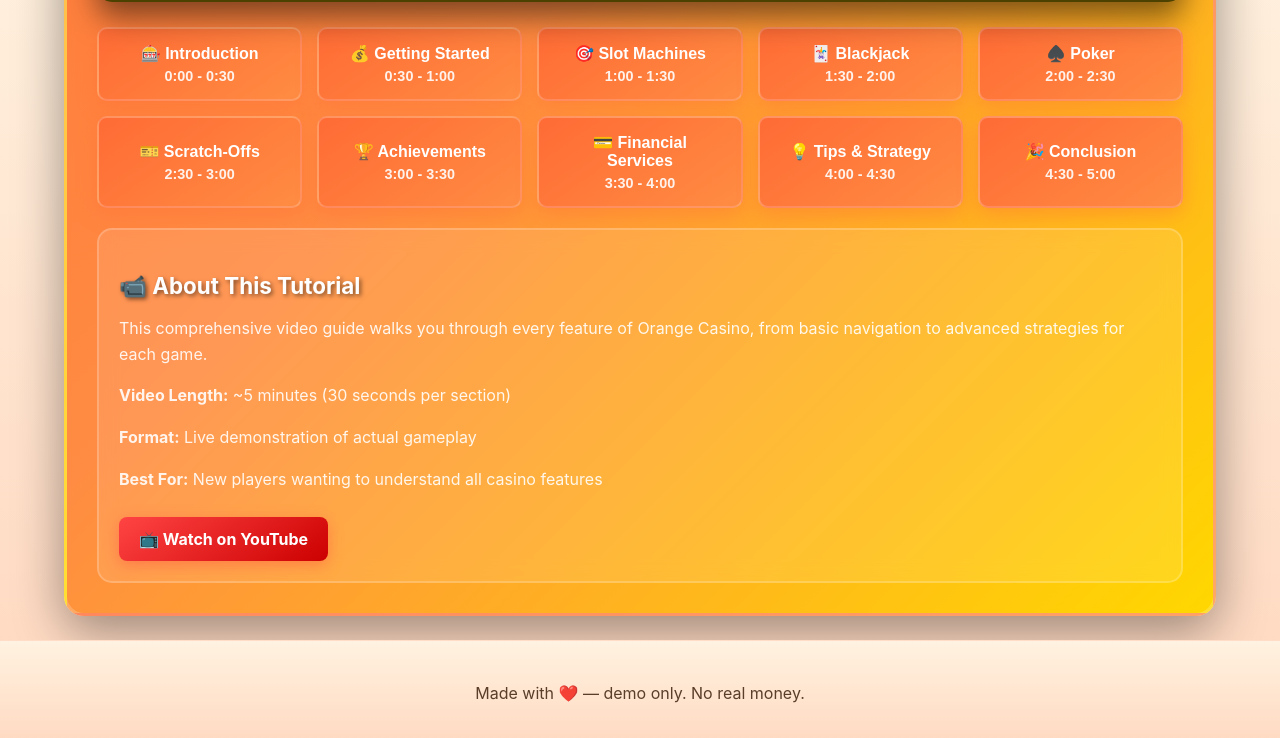
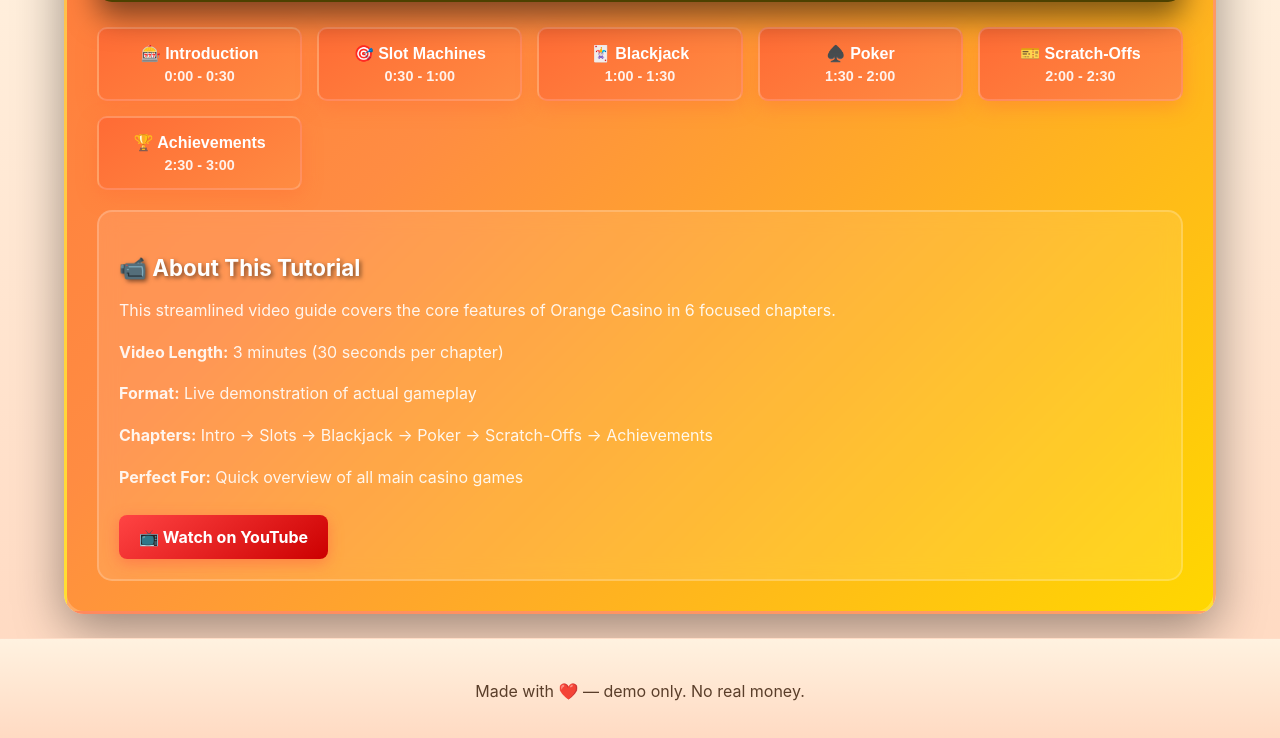
Before and after one commit to Henry6197/OrangeCasino, a plain HTML site: page help-video.html in a window 1280 px wide. Shown: the part 909-1647 px from the top of the page. Drawn offline with Linux system fonts and the light colour scheme.

Commit message:
Rework help video: streamline to 6 chapters (intro, slots, blackjack, poker, scratch-offs, achievements) with 30-second intervals

```diff
--- a/help-video.html
+++ b/help-video.html
@@ -186,7 +186,7 @@
         <div class="video-container">
             <div class="video-header">
                 <h1 class="video-title">🎰 Orange Casino Tutorial 🎰</h1>
-                <p class="video-subtitle">Complete walkthrough of all casino games and features</p>
+                <p class="video-subtitle">Essential guide to all casino games - 6 chapters, 30 seconds each</p>
             </div>
 
             <div class="video-frame">
@@ -204,49 +204,34 @@
                     <div class="chapter-time">0:00 - 0:30</div>
                 </button>
                 <button class="chapter-btn" onclick="seekToTime(30)">
-                    💰 Getting Started
+                    🎯 Slot Machines
                     <div class="chapter-time">0:30 - 1:00</div>
                 </button>
                 <button class="chapter-btn" onclick="seekToTime(60)">
-                    🎯 Slot Machines
+                    🃏 Blackjack
                     <div class="chapter-time">1:00 - 1:30</div>
                 </button>
                 <button class="chapter-btn" onclick="seekToTime(90)">
-                    🃏 Blackjack
+                    ♠️ Poker
                     <div class="chapter-time">1:30 - 2:00</div>
                 </button>
                 <button class="chapter-btn" onclick="seekToTime(120)">
-                    ♠️ Poker
+                    🎫 Scratch-Offs
                     <div class="chapter-time">2:00 - 2:30</div>
                 </button>
                 <button class="chapter-btn" onclick="seekToTime(150)">
-                    🎫 Scratch-Offs
+                    🏆 Achievements
                     <div class="chapter-time">2:30 - 3:00</div>
-                </button>
-                <button class="chapter-btn" onclick="seekToTime(180)">
-                    🏆 Achievements
-                    <div class="chapter-time">3:00 - 3:30</div>
-                </button>
-                <button class="chapter-btn" onclick="seekToTime(210)">
-                    💳 Financial Services
-                    <div class="chapter-time">3:30 - 4:00</div>
-                </button>
-                <button class="chapter-btn" onclick="seekToTime(240)">
-                    💡 Tips & Strategy
-                    <div class="chapter-time">4:00 - 4:30</div>
-                </button>
-                <button class="chapter-btn" onclick="seekToTime(270)">
-                    🎉 Conclusion
-                    <div class="chapter-time">4:30 - 5:00</div>
                 </button>
             </div>
 
             <div class="video-info">
                 <h3>📹 About This Tutorial</h3>
-                <p>This comprehensive video guide walks you through every feature of Orange Casino, from basic navigation to advanced strategies for each game.</p>
-                <p><strong>Video Length:</strong> ~5 minutes (30 seconds per section)</p>
+                <p>This streamlined video guide covers the core features of Orange Casino in 6 focused chapters.</p>
+                <p><strong>Video Length:</strong> 3 minutes (30 seconds per chapter)</p>
                 <p><strong>Format:</strong> Live demonstration of actual gameplay</p>
-                <p><strong>Best For:</strong> New players wanting to understand all casino features</p>
+                <p><strong>Chapters:</strong> Intro → Slots → Blackjack → Poker → Scratch-Offs → Achievements</p>
+                <p><strong>Perfect For:</strong> Quick overview of all main casino games</p>
 
                 <a href="https://youtu.be/lZucjmu-F2M" target="_blank" class="youtube-link">
                     📺 Watch on YouTube
@@ -281,10 +266,10 @@
         // Add keyboard shortcuts for chapter navigation
         document.addEventListener('keydown', function(event) {
             if (event.altKey) {
-                const chapterTimes = [0, 30, 60, 90, 120, 150, 180, 210, 240, 270];
+                const chapterTimes = [0, 30, 60, 90, 120, 150]; // 6 chapters
                 const keyNumber = parseInt(event.key);
 
-                if (keyNumber >= 0 && keyNumber <= 9 && chapterTimes[keyNumber] !== undefined) {
+                if (keyNumber >= 0 && keyNumber <= 5 && chapterTimes[keyNumber] !== undefined) {
                     event.preventDefault();
                     seekToTime(chapterTimes[keyNumber]);
                 }
@@ -295,15 +280,11 @@
         document.addEventListener('DOMContentLoaded', function() {
             console.log('🎮 Chapter shortcuts:');
             console.log('  Alt + 0: Introduction');
-            console.log('  Alt + 1: Getting Started');
-            console.log('  Alt + 2: Slot Machines');
-            console.log('  Alt + 3: Blackjack');
-            console.log('  Alt + 4: Poker');
-            console.log('  Alt + 5: Scratch-Offs');
-            console.log('  Alt + 6: Achievements');
-            console.log('  Alt + 7: Financial Services');
-            console.log('  Alt + 8: Tips & Strategy');
-            console.log('  Alt + 9: Conclusion');
+            console.log('  Alt + 1: Slot Machines');
+            console.log('  Alt + 2: Blackjack');
+            console.log('  Alt + 3: Poker');
+            console.log('  Alt + 4: Scratch-Offs');
+            console.log('  Alt + 5: Achievements');
         });
     </script>
 
```
